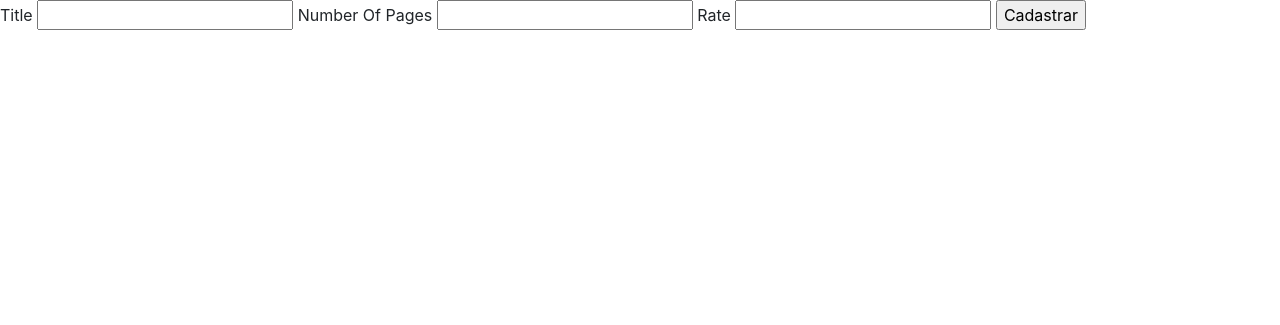
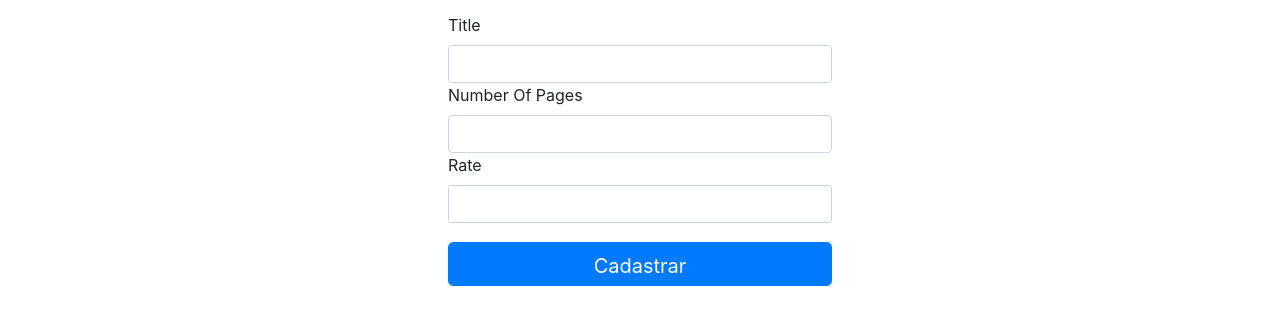
Before and after one commit to brunogeek9/book-manager, a Flask app: page /cadbook in a window 1280 px wide. Shown: the part 56-381 px from the top of the page. Run offline with Flask 2, Linux system fonts and the light colour scheme; some libraries are stand-ins or nearby versions.

Commit message:
alterando detalhes na tela de cadastro e na tabela

```diff
--- a/app/templates/cadbook.html
+++ b/app/templates/cadbook.html
@@ -21,15 +21,29 @@
     </form>
 
     {% else %}
-    <form method="POST" action="/cadbook">
+    <div class="cad" >
+      <form method="POST" action="/cadbook">
       <label for="title">Title</label>
-      <input type="text" name="title">
+      <input type="text" name="title" class="form-control">
       <label for="numberpages">Number Of Pages</label>
-      <input type="text" name="numberpages">
+      <input type="number" name="numberpages" class="form-control">
       <label for="rate">Rate</label>
-      <input type="text" name="rate">
-      <input type="submit" value="Cadastrar" name="mode">
+      <input type="number" name="rate" class="form-control">
+      <style>
+        .cad{
+          width: 30%;
+          margin-left: auto;
+          margin-right: auto;
+          margin-top: 1%;
+        }
+        #btncad{
+          margin-top: 5%;
+        }
+      </style>
+      <input id="btncad" type="submit" class="btn btn-primary btn-lg form-control" value="Cadastrar" name="mode">
     </form>
+    </div>
+
     {% endif %}
 
 
```
Also changed, not shown: app/templates/listbooks.html (+4 -4 lines), app/bookdatabase.db.
